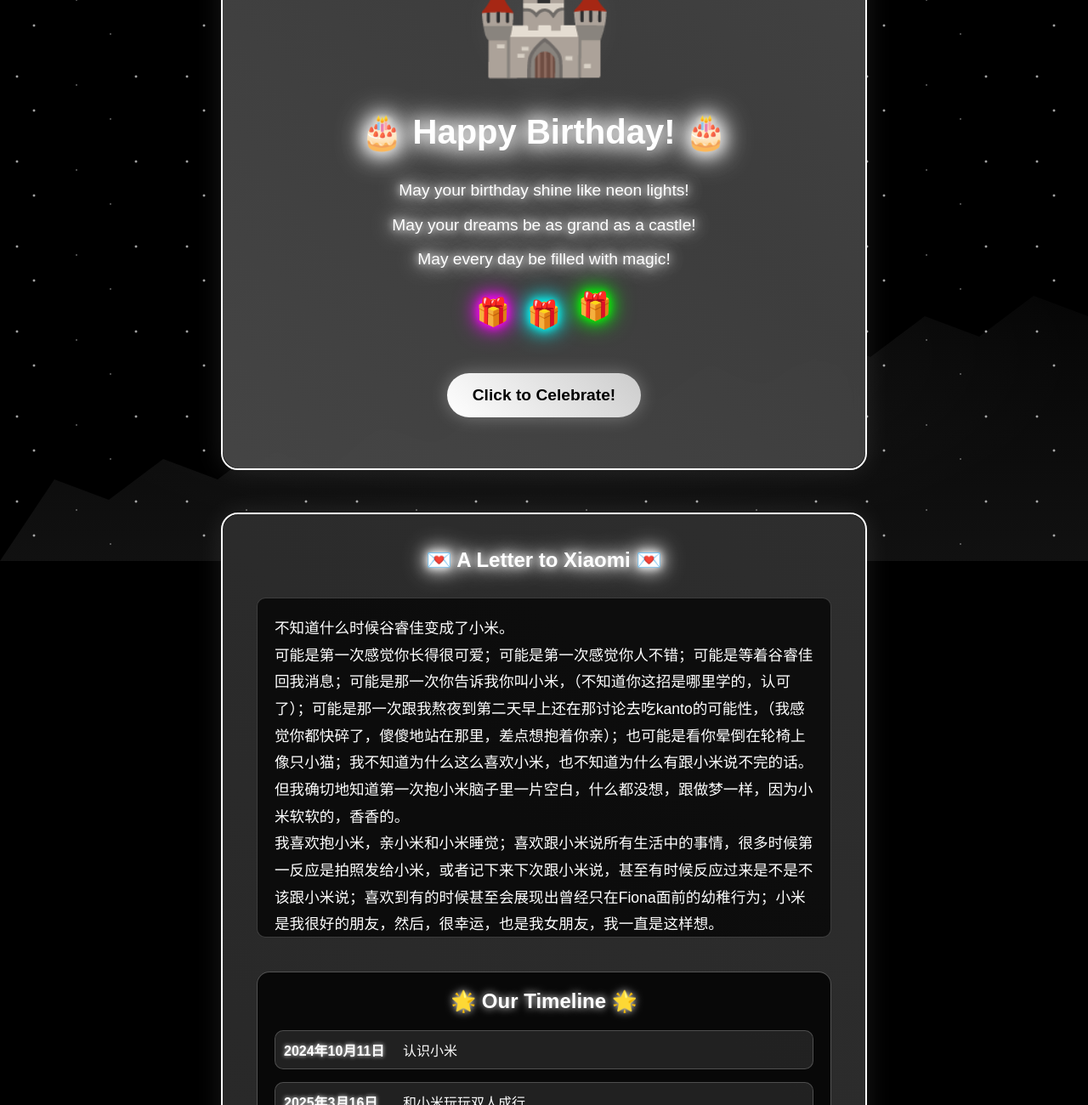
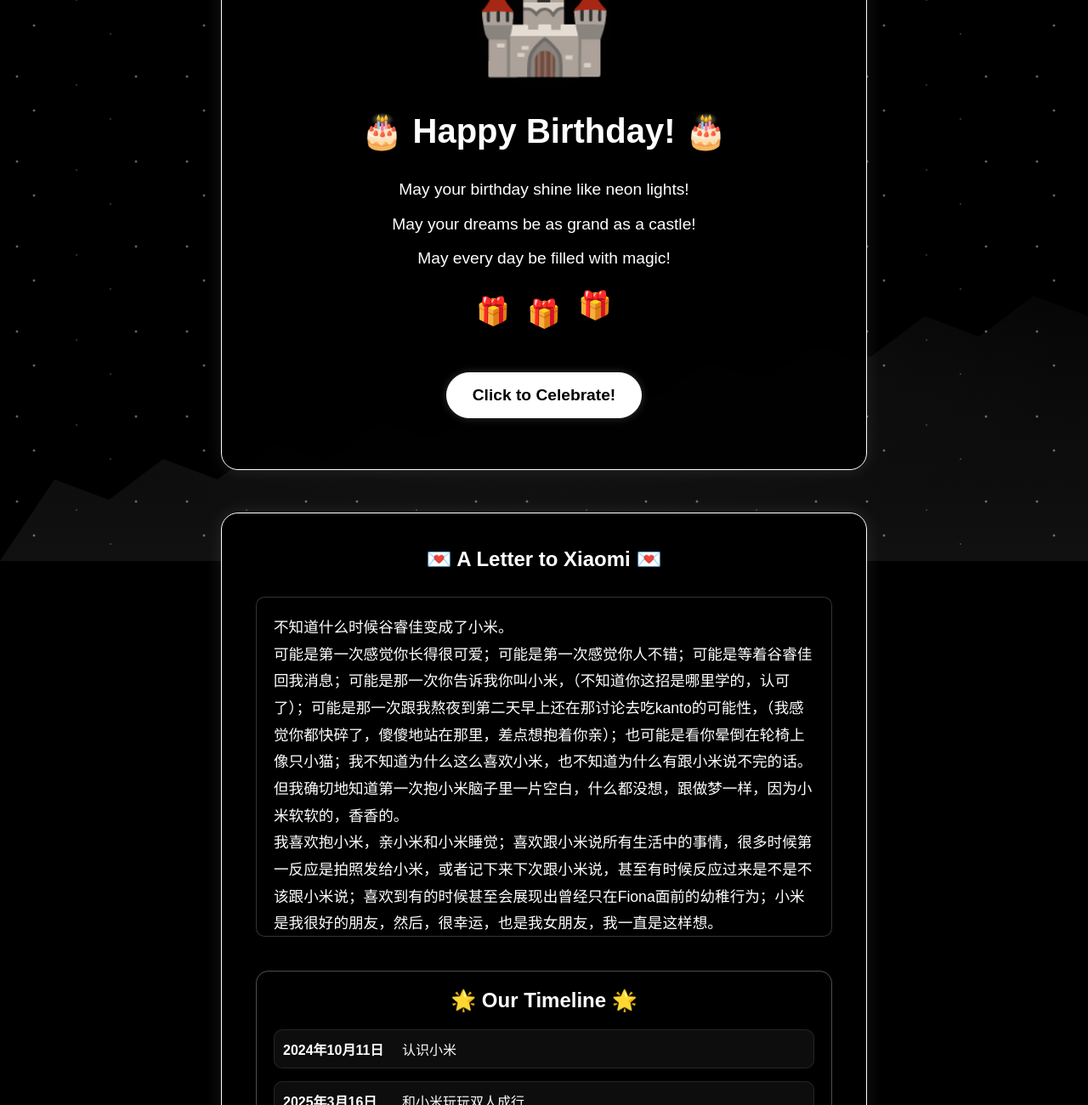
Before and after one commit to liusufirst/suisa, a plain HTML site: page index.html in a window 1280 px wide. Shown: the part 140-1440 px from the top of the page at 85% size. Drawn offline with Linux system fonts and the light colour scheme.

Commit message:
🎨 改为朴素的黑白主题 - 去掉所有荧光效果，纯黑白色调

```diff
--- a/style.css
+++ b/style.css
@@ -35,7 +35,7 @@ body {
     width: 100%;
     height: 60%;
     background:
-        radial-gradient(ellipse at center, rgba(255,255,255,0.05) 0%, transparent 70%),
+        radial-gradient(ellipse at center, rgba(255,255,255,0.03) 0%, transparent 70%),
         linear-gradient(to top, #111 0%, #000 100%);
     clip-path: polygon(
         0% 100%, 5% 80%, 10% 85%, 15% 75%, 20% 80%, 25% 70%, 30% 75%,
@@ -59,8 +59,8 @@ body {
 }
 
 @keyframes castleGlow {
-    0% { box-shadow: 0 0 20px rgba(255, 255, 255, 0.3); }
-    100% { box-shadow: 0 0 40px rgba(255, 255, 255, 0.6); }
+    0% { box-shadow: 0 0 10px rgba(255, 255, 255, 0.2); }
+    100% { box-shadow: 0 0 20px rgba(255, 255, 255, 0.4); }
 }
 
 /* 星星背景 */
@@ -80,8 +80,8 @@ body {
 }
 
 @keyframes twinkle {
-    0%, 100% { opacity: 0.3; }
-    50% { opacity: 1; }
+    0%, 100% { opacity: 0.2; }
+    50% { opacity: 0.6; }
 }
 
 /* 烟花效果 */
@@ -130,27 +130,12 @@ body {
     overflow: hidden;
     animation: cardAppear 1s ease-out;
     backdrop-filter: blur(10px);
-    border: 2px solid #fff;
-    box-shadow: 0 0 30px rgba(255, 255, 255, 0.1);
+    border: 1px solid #fff;
+    box-shadow: 0 0 20px rgba(255, 255, 255, 0.1);
 }
 
 .neon-border {
-    position: absolute;
-    top: 0;
-    left: 0;
-    right: 0;
-    bottom: 0;
-    border-radius: 20px;
-    background: linear-gradient(45deg, #fff, #ccc, #fff, #fff);
-    background-size: 400% 400%;
-    animation: neonBorder 3s ease infinite;
-    z-index: -1;
-    opacity: 0.3;
-}
-
-@keyframes neonBorder {
-    0%, 100% { background-position: 0% 50%; }
-    50% { background-position: 100% 50%; }
+    display: none;
 }
 
 @keyframes cardAppear {
@@ -164,17 +149,15 @@ body {
     }
 }
 
-/* 荧光颜色类 */
-.neon-pink { color: #ff00ff; text-shadow: 0 0 10px #ff00ff, 0 0 20px #ff00ff, 0 0 30px #ff00ff; }
-.neon-blue { color: #00ffff; text-shadow: 0 0 10px #00ffff, 0 0 20px #00ffff, 0 0 30px #00ffff; }
-.neon-green { color: #00ff00; text-shadow: 0 0 10px #00ff00, 0 0 20px #00ff00, 0 0 30px #00ff00; }
-.neon-purple { color: #8000ff; text-shadow: 0 0 10px #8000ff, 0 0 20px #8000ff, 0 0 30px #8000ff; }
-.neon-yellow { color: #ffff00; text-shadow: 0 0 10px #ffff00, 0 0 20px #ffff00, 0 0 30px #ffff00; }
-.neon-orange { color: #ff8000; text-shadow: 0 0 10px #ff8000, 0 0 20px #ff8000, 0 0 30px #ff8000; }
+/* 朴素颜色类 */
+.neon-pink, .neon-blue, .neon-green, .neon-purple, .neon-yellow, .neon-orange {
+    color: #fff;
+    text-shadow: none;
+}
 
 .neon-text {
     color: #fff;
-    text-shadow: 0 0 10px #fff, 0 0 20px #fff, 0 0 30px #fff;
+    text-shadow: none;
 }
 
 /* 气球动画 */
@@ -190,6 +173,7 @@ body {
     position: absolute;
     font-size: 2rem;
     animation: float 3s ease-in-out infinite;
+    color: #fff;
 }
 
 .balloon1 { left: 10%; animation-delay: 0s; }
@@ -219,6 +203,7 @@ body {
     animation: castleFloat 4s ease-in-out infinite;
     position: relative;
     z-index: 2;
+    color: #fff;
 }
 
 .castle-glow {
@@ -228,7 +213,7 @@ body {
     transform: translate(-50%, -50%);
     width: 200px;
     height: 200px;
-    background: radial-gradient(circle, rgba(255, 255, 255, 0.2) 0%, transparent 70%);
+    background: radial-gradient(circle, rgba(255, 255, 255, 0.1) 0%, transparent 70%);
     border-radius: 50%;
     animation: glowPulse 3s ease-in-out infinite;
     z-index: 1;
@@ -240,8 +225,8 @@ body {
 }
 
 @keyframes glowPulse {
-    0%, 100% { opacity: 0.3; transform: translate(-50%, -50%) scale(1); }
-    50% { opacity: 0.6; transform: translate(-50%, -50%) scale(1.1); }
+    0%, 100% { opacity: 0.2; transform: translate(-50%, -50%) scale(1); }
+    50% { opacity: 0.4; transform: translate(-50%, -50%) scale(1.1); }
 }
 
 /* 标题样式 */
@@ -249,13 +234,13 @@ body {
     font-size: 2.5rem;
     color: #fff;
     margin: 20px 0;
-    text-shadow: 0 0 10px #fff, 0 0 20px #fff, 0 0 30px #fff;
+    text-shadow: none;
     animation: titleGlow 2s ease-in-out infinite alternate;
 }
 
 @keyframes titleGlow {
-    from { text-shadow: 0 0 10px #fff, 0 0 20px #fff, 0 0 30px #fff; }
-    to { text-shadow: 0 0 20px #fff, 0 0 30px #fff, 0 0 40px #fff; }
+    from { opacity: 0.8; }
+    to { opacity: 1; }
 }
 
 /* 消息样式 */
@@ -297,6 +282,7 @@ body {
 .gift {
     font-size: 2rem;
     animation: bounce 2s ease-in-out infinite;
+    color: #fff;
 }
 
 .gift1 { animation-delay: 0s; }
@@ -311,15 +297,15 @@ body {
 
 /* 按钮样式 */
 .celebrate-btn {
-    background: linear-gradient(45deg, #fff, #ccc);
+    background: #fff;
     color: #000;
-    border: none;
+    border: 1px solid #fff;
     padding: 15px 30px;
     font-size: 1.2rem;
     border-radius: 50px;
     cursor: pointer;
     transition: all 0.3s ease;
-    box-shadow: 0 0 20px rgba(255, 255, 255, 0.3);
+    box-shadow: 0 0 10px rgba(255, 255, 255, 0.2);
     margin: 20px 0;
     position: relative;
     overflow: hidden;
@@ -328,8 +314,8 @@ body {
 
 .celebrate-btn:hover {
     transform: translateY(-2px);
-    box-shadow: 0 0 30px rgba(255, 255, 255, 0.6);
-    background: linear-gradient(45deg, #fff, #fff);
+    box-shadow: 0 0 20px rgba(255, 255, 255, 0.4);
+    background: #f0f0f0;
 }
 
 .celebrate-btn:active {
@@ -343,24 +329,13 @@ body {
     background: rgba(0, 0, 0, 0.95);
     border-radius: 20px;
     backdrop-filter: blur(10px);
-    border: 2px solid #fff;
+    border: 1px solid #fff;
     position: relative;
-    box-shadow: 0 0 30px rgba(255, 255, 255, 0.1);
+    box-shadow: 0 0 20px rgba(255, 255, 255, 0.1);
 }
 
 .letter-section::before {
-    content: '';
-    position: absolute;
-    top: 0;
-    left: 0;
-    right: 0;
-    bottom: 0;
-    border-radius: 20px;
-    background: linear-gradient(45deg, #fff, #ccc, #fff, #fff);
-    background-size: 400% 400%;
-    animation: neonBorder 3s ease infinite;
-    z-index: -1;
-    opacity: 0.2;
+    display: none;
 }
 
 .letter-content {
@@ -389,7 +364,7 @@ body {
     text-align: center;
     margin-bottom: 20px;
     font-size: 1.5rem;
-    text-shadow: 0 0 10px #fff;
+    text-shadow: none;
 }
 
 .timeline-item {
@@ -398,22 +373,22 @@ body {
     margin: 15px 0;
     padding: 10px;
     border-radius: 10px;
-    background: rgba(255, 255, 255, 0.1);
+    background: rgba(255, 255, 255, 0.05);
     transition: all 0.3s ease;
-    border: 1px solid rgba(255, 255, 255, 0.2);
+    border: 1px solid rgba(255, 255, 255, 0.1);
 }
 
 .timeline-item:hover {
-    background: rgba(255, 255, 255, 0.2);
+    background: rgba(255, 255, 255, 0.1);
     transform: translateX(10px);
-    border-color: rgba(255, 255, 255, 0.4);
+    border-color: rgba(255, 255, 255, 0.3);
 }
 
 .timeline-date {
     color: #fff;
     font-weight: bold;
     min-width: 120px;
-    text-shadow: 0 0 5px #fff;
+    text-shadow: none;
 }
 
 .timeline-event {
```
